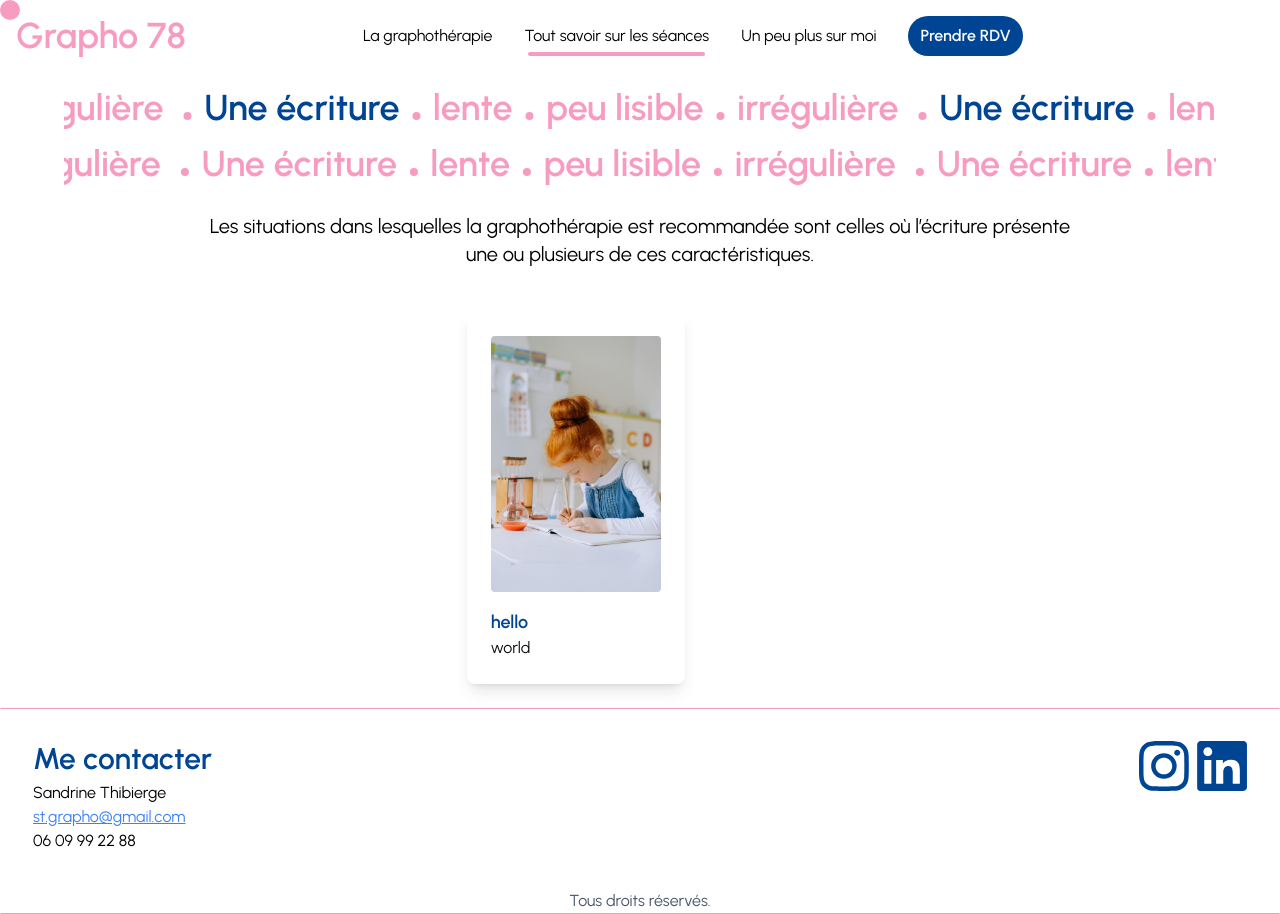
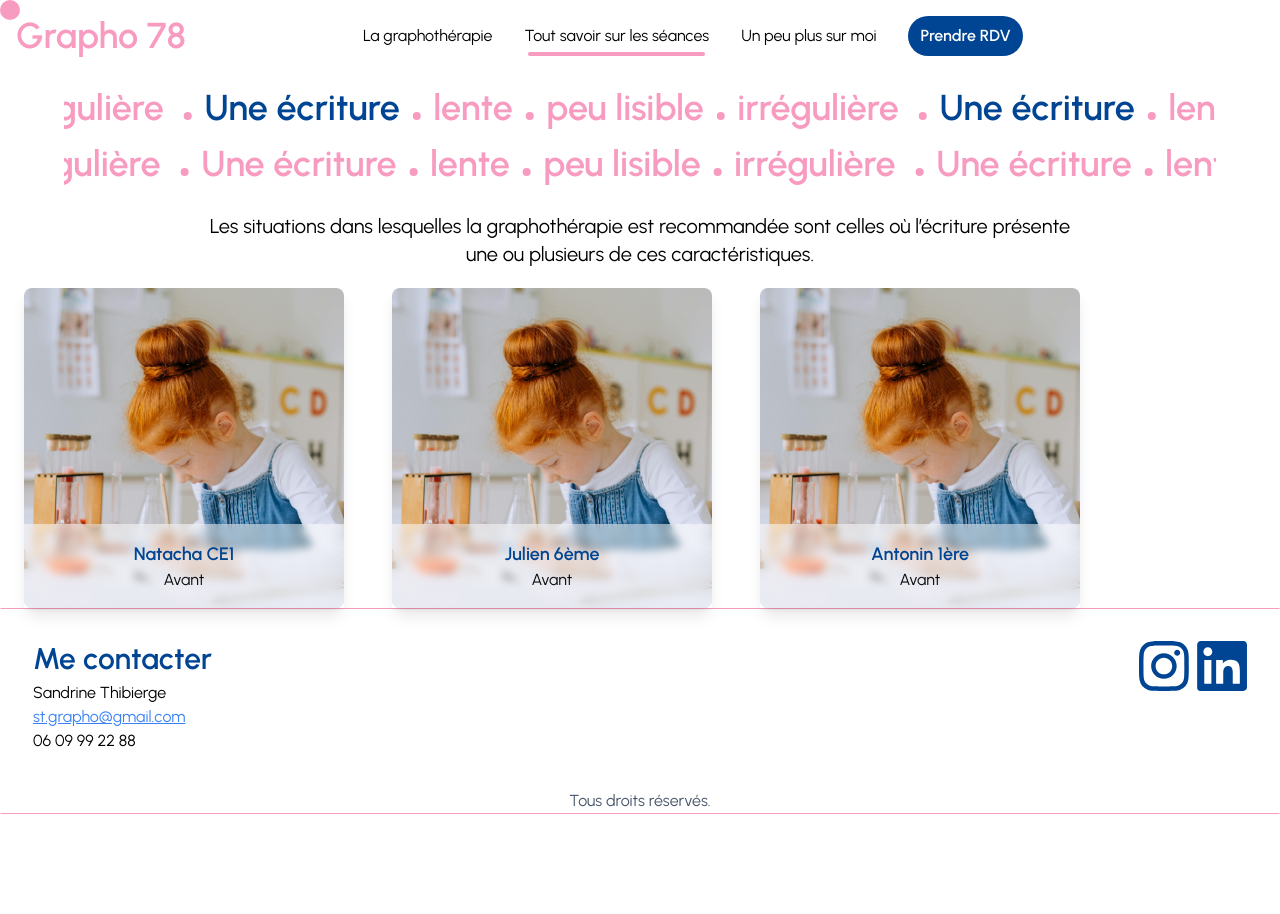
Before and after one commit to ThibSara/grapho-website, a Next.js app: page /seances in a window 1280 px wide. After the commit the page ends 814 px from the top, so only its background shows below. Built offline with nearby package versions, Linux system fonts and the light colour scheme.

Commit message:
feat: Add BeforeAfterSection component to Seances page

```diff
--- a/src/app/seances/page.js
+++ b/src/app/seances/page.js
@@ -1,12 +1,13 @@
 import HeroSection from "@/components/seances/HeroSection";
 import ParralaxHeader from "@/components/seances/ParralaxHeader";
-import { WrittingExamples } from "@/components/seances/WrittingExamples";
+import BeforeAfterSection from "@/components/seances/BeforeAfterSection";
+import WrittingExamples  from "@/components/seances/WrittingCard";
 
 export default function Seances() {
   return (
 <main className="bg-background font-urbanist">
     <ParralaxHeader/>
-    <WrittingExamples/>
+    <BeforeAfterSection/>
 
 </main>
   );
--- /dev/null
+++ b/src/components/seances/BeforeAfterSection.jsx
@@ -0,0 +1,14 @@
+import React from "react";
+import WrittingCard from "./WrittingCard";
+
+const BeforeAfterSection = () => {
+  return (
+    <div className="flex row  ">
+      <WrittingCard />
+      <WrittingCard ChildName="Julien 6ème" />
+      <WrittingCard ChildName="Antonin 1ère" />
+    </div>
+  );
+};
+
+export default BeforeAfterSection;
--- /dev/null
+++ b/src/components/seances/WrittingCard.jsx
@@ -0,0 +1,55 @@
+"use client";
+import React, { useState } from "react";
+import Image from "next/image";
+import { motion, AnimatePresence } from "framer-motion";
+
+export const WrittingCard = ({
+  beforeImg = "/images/carousel/writing-child.jpg",
+  afterImg = "/images/carousel/writing-child-2.jpg",
+  ChildName = "Natacha CE1",
+}) => {
+  const [imageSrc, setImageSrc] = useState(beforeImg);
+
+  const handleMouseEnter = () => {
+    if (imageSrc === beforeImg) setImageSrc(afterImg);
+    else setImageSrc(beforeImg);
+  };
+
+  return (
+    <div className="px-6">
+      <div
+        className="relative w-80 h-80 shadow-lg hover:shadow-xl"
+        onMouseEnter={handleMouseEnter}
+      >
+        <AnimatePresence>
+          <motion.div
+            key={imageSrc}
+            initial={{ opacity: 0 }}
+            animate={{ opacity: 1 }}
+            exit={{ opacity: 0 }}
+            transition={{ duration: 0.2 }}
+            className="absolute inset-0"
+          >
+            <Image
+              src={imageSrc}
+              alt="hero image"
+              className="rounded-lg"
+              layout="fill"
+              objectFit="cover"
+            />
+          </motion.div>
+        </AnimatePresence>
+        <div className="absolute bottom-0 left-0 w-full bg-white backdrop-blur-sm bg-opacity-50 p-4 rounded-b-lg">
+          <h2 className="text-lg text-primary text-center font-semibold">
+            {ChildName}
+          </h2>
+          <p className="text-center">
+            {imageSrc === beforeImg ? "Avant" : "Après"}
+          </p>
+        </div>
+      </div>
+    </div>
+  );
+};
+
+export default WrittingCard;
--- a/src/components/seances/WrittingExamples.jsx
+++ /dev/null
@@ -1,22 +0,0 @@
-import React from "react";
-import { Card, CardContent } from "@/components/ui/card";
-
-export const WrittingExamples = () => {
-  return (
-    <div className="w-full max-w-6xl flex justify-center">
-      <div className="p-4 md:p-6">
-        <Card>
-          <CardContent className="flex flex-col  p-6">
-            <img
-              src={"/images/carousel/writing-child.jpg"}
-              alt={"pagnanini"}
-              className="mb-4 w-full h-64 object-cover rounded"
-            />
-            <h2 className="text-lg text-primary font-semibold  ">{"hello"}</h2>
-            <p className="">{"world"}</p>
-          </CardContent>
-        </Card>
-      </div>
-    </div>
-  );
-};
```
